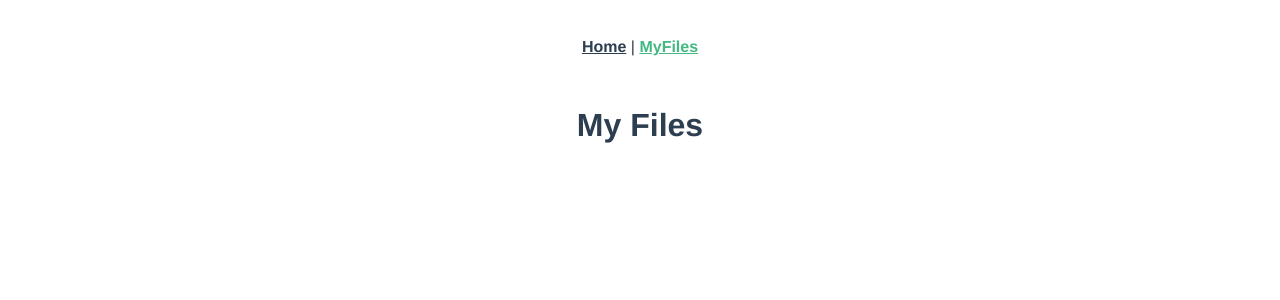
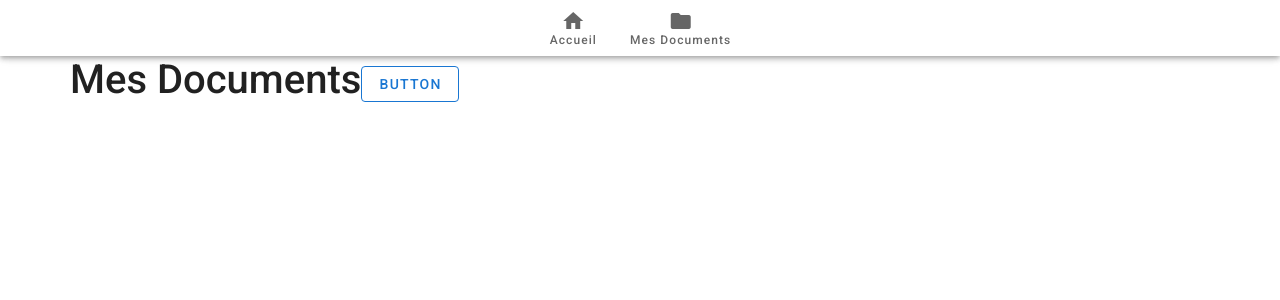
Before and after one commit to GabinS/MyMiniDrive, a Vue app: page /my-files in a window 1280 px wide. Shown: the top 300 px of the page. Built offline with nearby package versions, Linux system fonts and the light colour scheme.

Commit message:
add Vuetify + bootstrap

```diff
--- a/package.json
+++ b/package.json
@@ -8,13 +8,15 @@
     "lint": "vue-cli-service lint"
   },
   "dependencies": {
+    "bootstrap": "^4.4.1",
     "core-js": "^3.6.4",
     "firebase": "^7.10.0",
     "vue": "^2.6.11",
     "vue-class-component": "^7.2.2",
     "vue-property-decorator": "^8.3.0",
     "vue-router": "^3.1.5",
-    "vuefire": "^2.2.1"
+    "vuefire": "^2.2.1",
+    "vuetify": "^2.2.16"
   },
   "devDependencies": {
     "@typescript-eslint/eslint-plugin": "^2.18.0",
--- a/public/index.html
+++ b/public/index.html
@@ -5,6 +5,8 @@
     <meta http-equiv="X-UA-Compatible" content="IE=edge">
     <meta name="viewport" content="width=device-width,initial-scale=1.0">
     <link rel="icon" href="<%= BASE_URL %>favicon.ico">
+    <link href="https://fonts.googleapis.com/css?family=Roboto:100,300,400,500,700,900" rel="stylesheet">
+    <link href="https://cdn.jsdelivr.net/npm/@mdi/font@4.x/css/materialdesignicons.min.css" rel="stylesheet">
     <title><%= htmlWebpackPlugin.options.title %></title>
   </head>
   <body>
--- a/src/App.vue
+++ b/src/App.vue
@@ -1,32 +1,34 @@
 <template>
-  <div id="app">
-    <div id="nav">
-      <router-link :to="{name: 'Home'}">Home</router-link> |
-      <router-link :to="{name: 'MyFiles'}">MyFiles</router-link>
-    </div>
-    <router-view/>
-  </div>
+
+  <v-app>
+    <!-- <v-tabs>
+      <v-tab><router-link :to="{name: 'Home'}">Accueil</router-link></v-tab>
+      <v-tab><router-link :to="{name: 'MyFiles'}">Mes Documents</router-link></v-tab>
+    </v-tabs> -->
+    <v-bottom-navigation
+      v-model="bottomNav"
+    >
+      <v-btn value="recent">
+        <router-link :to="{name: 'Home'}">
+          <v-icon>mdi-home</v-icon>
+          <div>Accueil</div>
+        </router-link>
+      </v-btn>
+
+      <v-btn value="favorites">
+        <router-link :to="{name: 'MyFiles'}">
+          <v-icon>mdi-folder</v-icon>
+          <div>Mes Documents</div>
+        </router-link>
+      </v-btn>
+    </v-bottom-navigation>
+
+    <v-content>
+      <v-container fluid>
+        <router-view/>
+      </v-container>
+    </v-content>
+  </v-app>
 </template>
 
-<style>
-#app {
-  font-family: Avenir, Helvetica, Arial, sans-serif;
-  -webkit-font-smoothing: antialiased;
-  -moz-osx-font-smoothing: grayscale;
-  text-align: center;
-  color: #2c3e50;
-}
-
-#nav {
-  padding: 30px;
-}
-
-#nav a {
-  font-weight: bold;
-  color: #2c3e50;
-}
-
-#nav a.router-link-exact-active {
-  color: #42b983;
-}
-</style>
+<style src="./assets/styles/css/default.css"></style>
--- /dev/null
+++ b/src/assets/styles/css/default.css
@@ -0,0 +1 @@
+.v-btn__content a{color:inherit !important;text-decoration:none !important}
--- /dev/null
+++ b/src/assets/styles/default.less
@@ -0,0 +1,6 @@
+.v-btn__content {
+  a {
+    color: inherit !important;
+    text-decoration: none !important;
+  }
+}
--- a/src/main.ts
+++ b/src/main.ts
@@ -1,10 +1,13 @@
 import Vue from 'vue'
 import App from './App.vue'
 import router from './router'
+import vuetify from '@/plugins/vuetify'
+import 'bootstrap/dist/css/bootstrap.css'
 
 Vue.config.productionTip = false
 
 new Vue({
   router,
+  vuetify,
   render: h => h(App)
 }).$mount('#app')
--- /dev/null
+++ b/src/plugins/vuetify.ts
@@ -0,0 +1,9 @@
+import Vue from 'vue'
+import Vuetify from 'vuetify'
+import 'vuetify/dist/vuetify.min.css'
+
+Vue.use(Vuetify)
+
+const opts = {}
+
+export default new Vuetify(opts)
--- a/src/views/MyFiles.vue
+++ b/src/views/MyFiles.vue
@@ -1,7 +1,10 @@
 <template>
-  <div>
-    <h1>My Files</h1>
-  </div>
+  <v-row align="center">
+    <h1>Mes Documents</h1>
+    <div>
+      <v-btn color="primary" outlined>button</v-btn>
+    </div>
+  </v-row>
 </template>
 
 <script>
```
Also changed, not shown: 1 other file (tests, documents, lock files or other folders).
